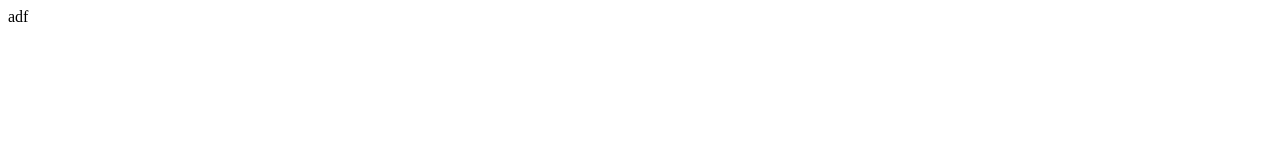
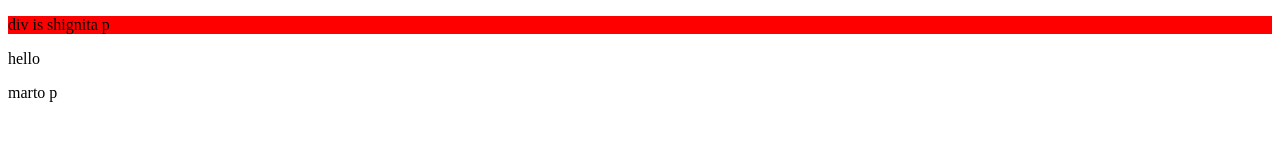
Before and after one commit to ll-bat/js-practice, a plain HTML site: page day 3/index.html in a window 1280 px wide. Drawn offline with Linux system fonts and the light colour scheme.

Commit message:
Work on DOM

```diff
--- a/day 3/index.html
+++ b/day 3/index.html
@@ -7,7 +7,18 @@
     <title>Document</title>
 </head>
 <body>
-    adf
+
+    <div class="raime-classi" style="background: red;">
+        <p class='asfd asdf '> div is shignita p </p>
+    </div>
+
+    <div class="vigaca">
+        <div></div>
+        <span id='hello' class='spani sxva-classi spani-2'> hello </span>
+    </div>
+
+    <p id='marto-p'> marto p </p>
+
     <script src='app.js'></script>
 </body>
 </html>
```
Also changed, not shown: day 3/app.js (+189 -0 lines).
